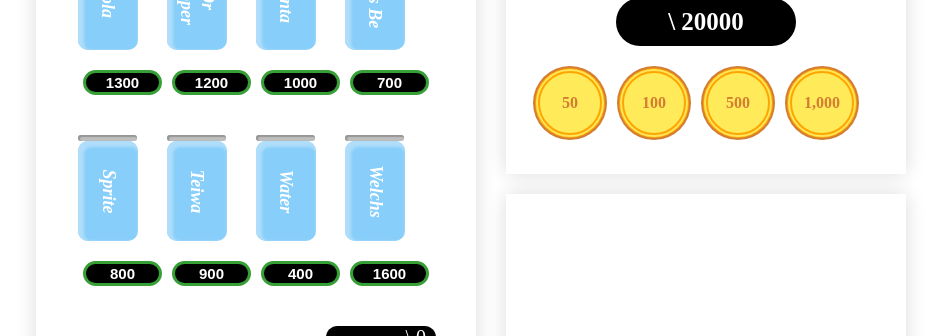
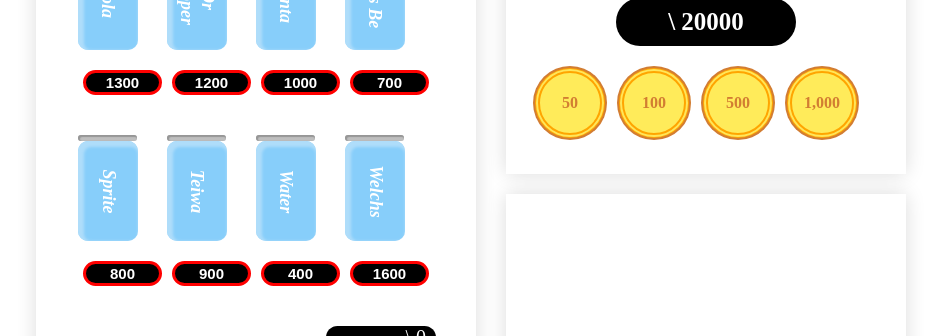
Before and after one commit to yeonilil/vending-machine, a React (Create React App) app: page / in a window 1280 px wide. Shown: the part 166-502 px from the top of the page, without its empty margins (169-1110 px from the left). Built offline with nearby package versions, Linux system fonts and the light colour scheme; a web font is replaced by a local one.

Commit message:
Fix: MachinContainer 컴포넌트 음료 재고, 가격에 따른 버튼 표시 수정

```diff
--- a/src/components/containers/MachineContainer.jsx
+++ b/src/components/containers/MachineContainer.jsx
@@ -54,13 +54,20 @@
             <div className={styles.drink}>
               <div className={styles.drinkName}>{drink.name}</div>
             </div>
-            <button className={styles.drinkPrice}>{drink.price}</button>
+            <button
+              className={
+                drink.inventory >= 0 && drink.price <= machineCoin
+                  ? styles.drinkPrice
+                  : styles.unableDrink
+              }
+            >
+              {drink.price}
+            </button>
           </div>
         ))}
       </div>
 
       <div className={styles.machineCoin}>\ {machineCoin}</div>
-
       <button className={styles.selectButton}></button>
       <button className={styles.getButton}>Push</button>
     </div>
--- a/src/styles/MachineContainer.module.scss
+++ b/src/styles/MachineContainer.module.scss
@@ -58,9 +58,25 @@
   font-size: 15px;
   color: #fff;
   background-color: black;
-  border: 3px solid #369f36;
+  border: 3px solid #9ef048;
   border-radius: 30px;
   margin: 20px 5px;
+  &:hover {
+    background-color: #323232;
+  }
+}
+.unableDrink {
+  font-weight: 600;
+  text-align: center;
+  font-size: 15px;
+  color: #fff;
+  background-color: black;
+  border: 3px solid #ff0000;
+  border-radius: 30px;
+  margin: 20px 5px;
+  &:hover {
+    background-color: #323232;
+  }
 }
 
 .machineCoin {
```
